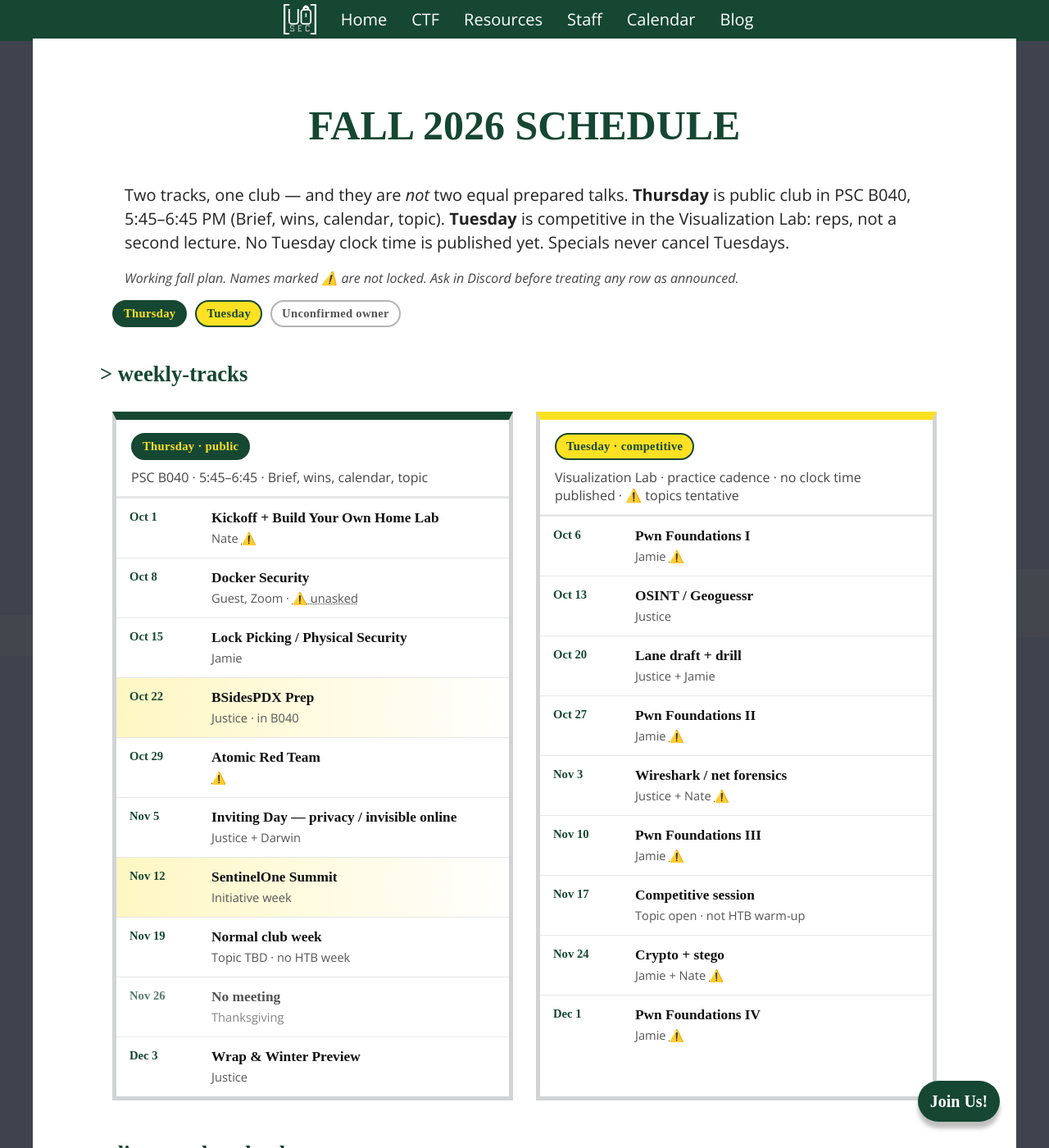
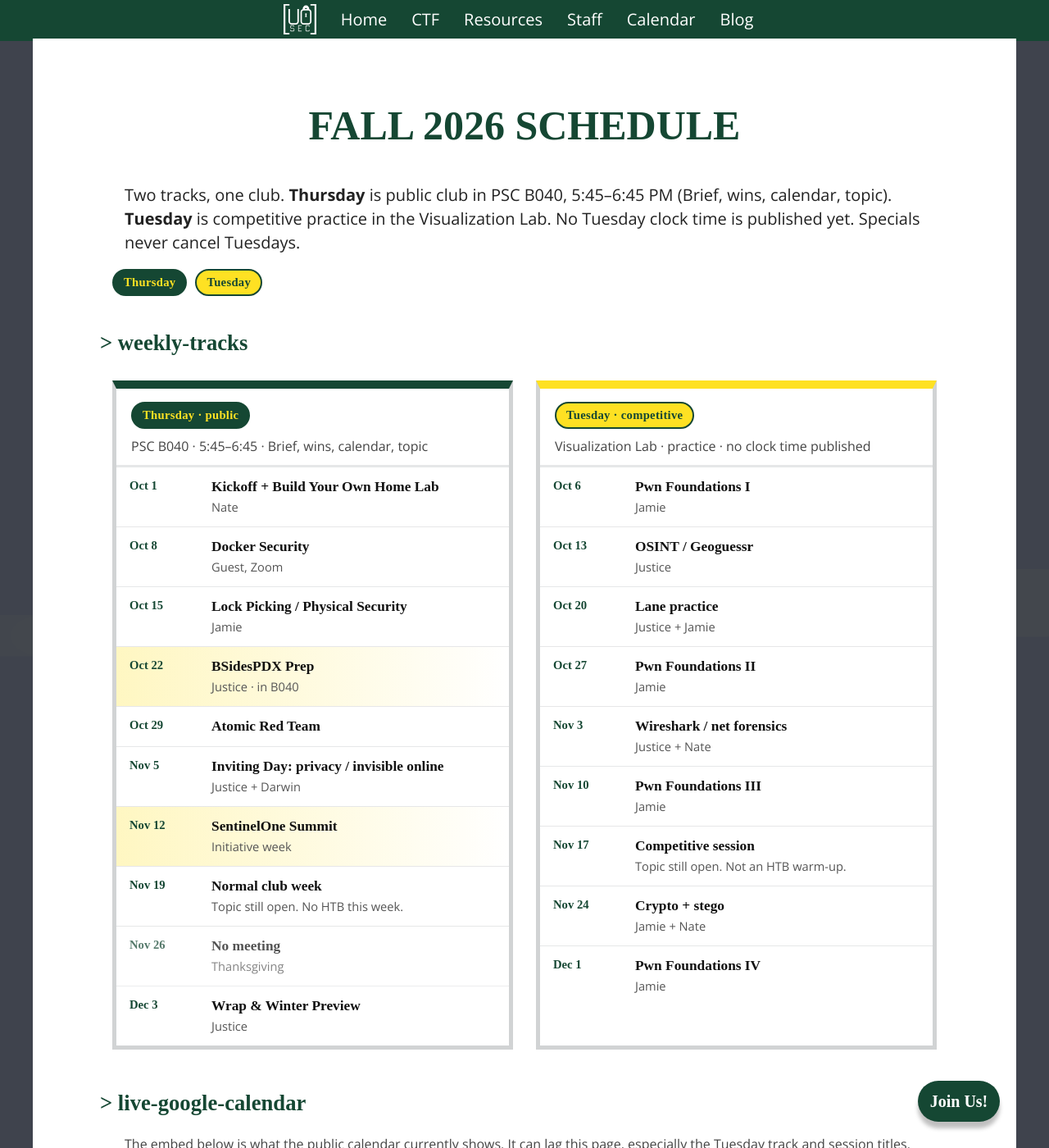
Before and after one commit to uocyb/uocyb.github.io, a Jekyll site: the page calendar.html, which Jekyll copies as it is, in a window 1280 px wide and 1400 px high. Shown: the whole window at 82% size. Built offline with Jekyll 4.4.1, drawn with Linux system fonts in a browser that asks for light colours; some web fonts are replaced; some of the changed text lies outside the part shown.

Commit message:
Scrub public site copy for launch
Remove internal schedule confirmations and rewrite em dashes into plain club language on the home, calendar, resources, CTF, and blog pages.

Co-authored-by: Justice Gaines <justiceg@uoregon.edu>

```diff
--- a/blog/index.html
+++ b/blog/index.html
@@ -16,7 +16,7 @@ description: Meeting recaps, event write-ups, and announcements from the UO Cybe
 	{% endfor %}
 
 	{% if paginator.posts.size == 0 %}
-	<p style="text-align:center; margin-top:30px;">No posts yet &mdash; check back soon!</p>
+	<p style="text-align:center; margin-top:30px;">No posts yet. Check back soon.</p>
 	{% endif %}
 </div>
 
--- a/calendar.html
+++ b/calendar.html
@@ -5,7 +5,7 @@
 <head>
 	<meta charset="utf-8">
 	<meta name="viewport" content="width=device-width, initial-scale=1.0">
-	<meta name="description" content="Fall 2026 schedule for the University of Oregon Cybersecurity Club — Thursday public club and Tuesday competitive track.">
+	<meta name="description" content="Fall 2026 schedule for the University of Oregon Cybersecurity Club: Thursday public club and Tuesday competitive track.">
 	<meta name="keywords" content="University, of, Oregon, Cybersecurity, Club, UO, cyber, security, clubs, ctf">
 	<meta name="google-site-verification" content="Ykx8mQAHi4WhIP6vn9zxa6az8s_-HGDF5lAEs9fTf4Y" />
 	<title>Calendar | University of Oregon Cybersecurity Club</title>
@@ -50,17 +50,15 @@
 			<h1 class="title">FALL 2026 SCHEDULE</h1>
 
 			<p class="schedule-lede">
-				Two tracks, one club — and they are <em>not</em> two equal prepared talks.
+				Two tracks, one club.
 				<strong>Thursday</strong> is public club in PSC B040, 5:45–6:45 PM (Brief, wins, calendar, topic).
-				<strong>Tuesday</strong> is competitive in the Visualization Lab: reps, not a second lecture.
+				<strong>Tuesday</strong> is competitive practice in the Visualization Lab.
 				No Tuesday clock time is published yet. Specials never cancel Tuesdays.
 			</p>
-			<p class="schedule-footnote">Working fall plan. Names marked ⚠️ are not locked. Ask in Discord before treating any row as announced.</p>
 
 			<div class="schedule-legend" aria-label="Schedule legend">
 				<span class="pill pill-public">Thursday</span>
 				<span class="pill pill-comp">Tuesday</span>
-				<span class="pill pill-warn">Unconfirmed owner</span>
 			</div>
 
 
@@ -77,14 +75,14 @@
 								<div class="session-when">Oct 1</div>
 								<div class="session-body">
 									<strong>Kickoff + Build Your Own Home Lab</strong>
-									<span class="owner">Nate <abbr title="Owner not yet confirmed">⚠️</abbr></span>
+									<span class="owner">Nate</span>
 								</div>
 							</li>
 							<li>
 								<div class="session-when">Oct 8</div>
 								<div class="session-body">
 									<strong>Docker Security</strong>
-									<span class="owner">Guest, Zoom · <abbr title="Guest not yet asked">⚠️ unasked</abbr></span>
+									<span class="owner">Guest, Zoom</span>
 								</div>
 							</li>
 							<li>
@@ -105,13 +103,12 @@
 								<div class="session-when">Oct 29</div>
 								<div class="session-body">
 									<strong>Atomic Red Team</strong>
-									<span class="owner"><abbr title="Owner not yet confirmed">⚠️</abbr></span>
 								</div>
 							</li>
 							<li>
 								<div class="session-when">Nov 5</div>
 								<div class="session-body">
-									<strong>Inviting Day — privacy / invisible online</strong>
+									<strong>Inviting Day: privacy / invisible online</strong>
 									<span class="owner">Justice + Darwin</span>
 								</div>
 							</li>
@@ -126,7 +123,7 @@
 								<div class="session-when">Nov 19</div>
 								<div class="session-body">
 									<strong>Normal club week</strong>
-									<span class="owner">Topic TBD · no HTB week</span>
+									<span class="owner">Topic still open. No HTB this week.</span>
 								</div>
 							</li>
 							<li class="session-off">
@@ -149,14 +146,14 @@
 					<div class="track-col track-tue">
 						<header class="track-header">
 							<span class="pill pill-comp">Tuesday · competitive</span>
-							<p>Visualization Lab · practice cadence · no clock time published · ⚠️ topics tentative</p>
+							<p>Visualization Lab · practice · no clock time published</p>
 						</header>
 						<ol class="session-list">
 							<li>
 								<div class="session-when">Oct 6</div>
 								<div class="session-body">
 									<strong>Pwn Foundations I</strong>
-									<span class="owner">Jamie <abbr title="Awaiting Sep 21 confirm">⚠️</abbr></span>
+									<span class="owner">Jamie</span>
 								</div>
 							</li>
 							<li>
@@ -169,7 +166,7 @@
 							<li>
 								<div class="session-when">Oct 20</div>
 								<div class="session-body">
-									<strong>Lane draft + drill</strong>
+									<strong>Lane practice</strong>
 									<span class="owner">Justice + Jamie</span>
 								</div>
 							</li>
@@ -177,42 +174,42 @@
 								<div class="session-when">Oct 27</div>
 								<div class="session-body">
 									<strong>Pwn Foundations II</strong>
-									<span class="owner">Jamie <abbr title="Awaiting Sep 21 confirm">⚠️</abbr></span>
+									<span class="owner">Jamie</span>
 								</div>
 							</li>
 							<li>
 								<div class="session-when">Nov 3</div>
 								<div class="session-body">
 									<strong>Wireshark / net forensics</strong>
-									<span class="owner">Justice + Nate <abbr title="Nate not confirmed">⚠️</abbr></span>
+									<span class="owner">Justice + Nate</span>
 								</div>
 							</li>
 							<li>
 								<div class="session-when">Nov 10</div>
 								<div class="session-body">
 									<strong>Pwn Foundations III</strong>
-									<span class="owner">Jamie <abbr title="Awaiting Sep 21 confirm">⚠️</abbr></span>
+									<span class="owner">Jamie</span>
 								</div>
 							</li>
 							<li>
 								<div class="session-when">Nov 17</div>
 								<div class="session-body">
 									<strong>Competitive session</strong>
-									<span class="owner">Topic open · not HTB warm-up</span>
+									<span class="owner">Topic still open. Not an HTB warm-up.</span>
 								</div>
 							</li>
 							<li>
 								<div class="session-when">Nov 24</div>
 								<div class="session-body">
 									<strong>Crypto + stego</strong>
-									<span class="owner">Jamie + Nate <abbr title="Not fully confirmed">⚠️</abbr></span>
+									<span class="owner">Jamie + Nate</span>
 								</div>
 							</li>
 							<li>
 								<div class="session-when">Dec 1</div>
 								<div class="session-body">
 									<strong>Pwn Foundations IV</strong>
-									<span class="owner">Jamie <abbr title="Awaiting Sep 21 confirm">⚠️</abbr></span>
+									<span class="owner">Jamie</span>
 								</div>
 							</li>
 						</ol>
--- a/ctf.html
+++ b/ctf.html
@@ -5,7 +5,7 @@
 <head>
 	<meta charset="utf-8">
 	<meta name="viewport" content="width=device-width, initial-scale=1.0">
-	<meta name="description" content="Capture the Flag (CTF) competitions explained — the challenge categories the University of Oregon Cybersecurity Club trains for.">
+	<meta name="description" content="Capture the Flag (CTF) competitions explained: the challenge categories the University of Oregon Cybersecurity Club trains for.">
 	<meta name="keywords" content="University, of, Oregon, Cybersecurity, Club, UO, cyber, security, clubs, ctf">
 	<meta name="google-site-verification" content="Ykx8mQAHi4WhIP6vn9zxa6az8s_-HGDF5lAEs9fTf4Y" />
 	<title>Capture the Flag | University of Oregon Cybersecurity Club</title>
```
Also changed, not shown: other parts of calendar.html (+2 -2 lines), _posts/2026-07-08-welcome-to-the-uosec-blog.md (+8 -8 lines), index.html (+14 -14 lines), links.html (+7 -7 lines).
